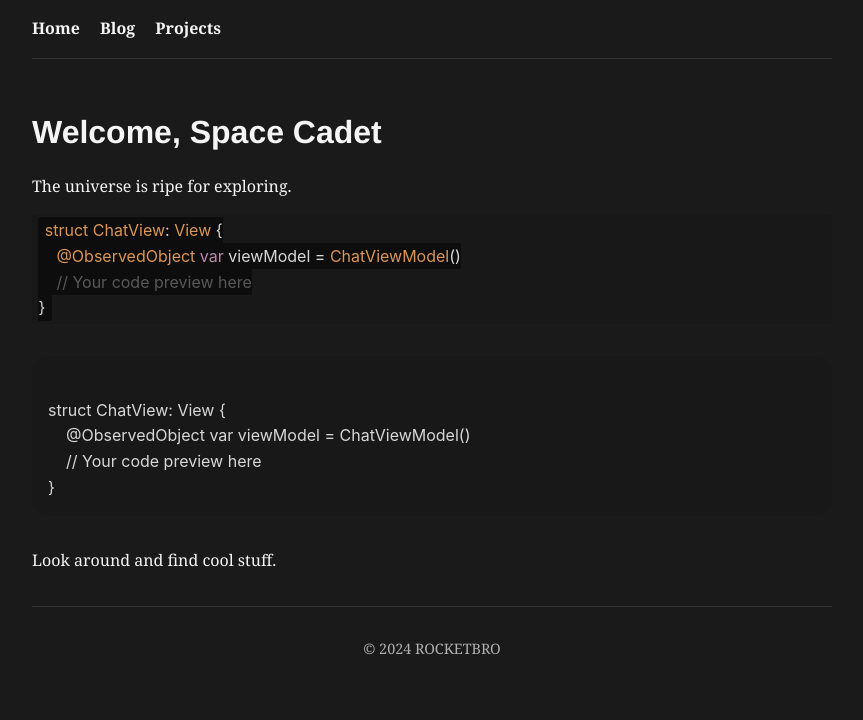
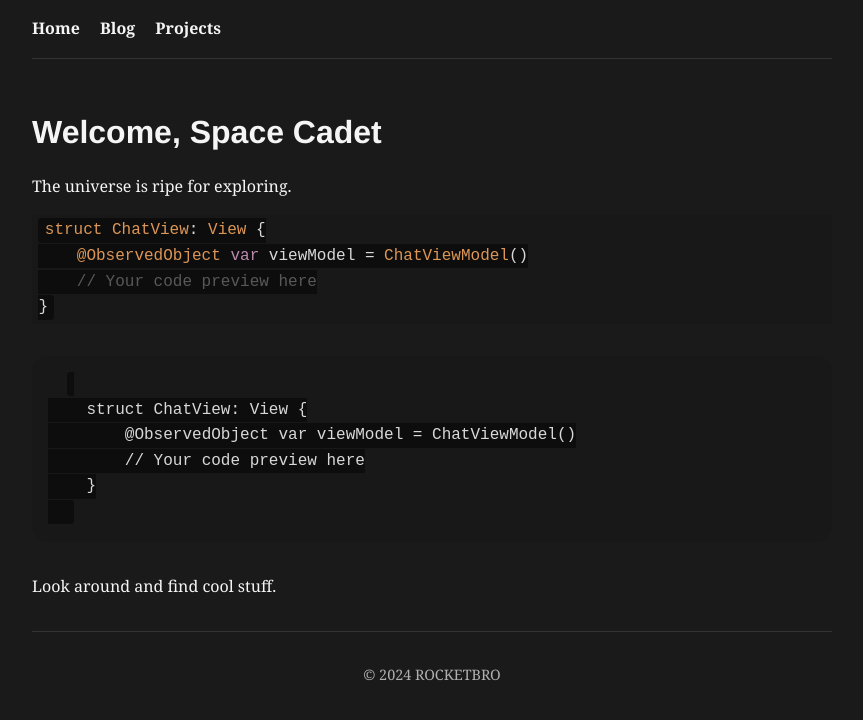
Before and after one commit to rocketbro/rocketbro.github.io, a Jekyll site: the page built from index.md, in a window 1280 px wide. Shown: the top 720 px of the page, without its empty margins (208-1071 px from the left). Built offline with Jekyll 4.4.1, drawn with Linux system fonts in a browser that asks for light colours.

Commit message:
try to fix code block

````diff
--- a/assets/css/_sass/_variables.scss
+++ b/assets/css/_sass/_variables.scss
@@ -18,7 +18,7 @@ $border-radius: 2rem;
 
 $font-family-base: "Georgia", "Times New Roman", Times, serif;
 $font-family-headings: "Helvetica Neue", Helvetica, Arial, sans-serif;
-$font-family-code: -apple-system, system-ui, monospace;
+$font-family-code: 'Courier New', monospace;
 $line-height-base: 1.6;
 $max-width: 800px;
 $background-color: #1a1a1a;
--- a/index.md
+++ b/index.md
@@ -14,11 +14,13 @@ struct ChatView: View {
 }
 ```
 
-<div class="code-preview">
-struct ChatView: View {
-    @ObservedObject var viewModel = ChatViewModel()
-    // Your code preview here
-}
-</div>
+<pre class="code-preview">
+  <code class="language-swift">
+    struct ChatView: View {
+        @ObservedObject var viewModel = ChatViewModel()
+        // Your code preview here
+    }
+  </code>
+</pre>
 
 Look around and find cool stuff.
````
